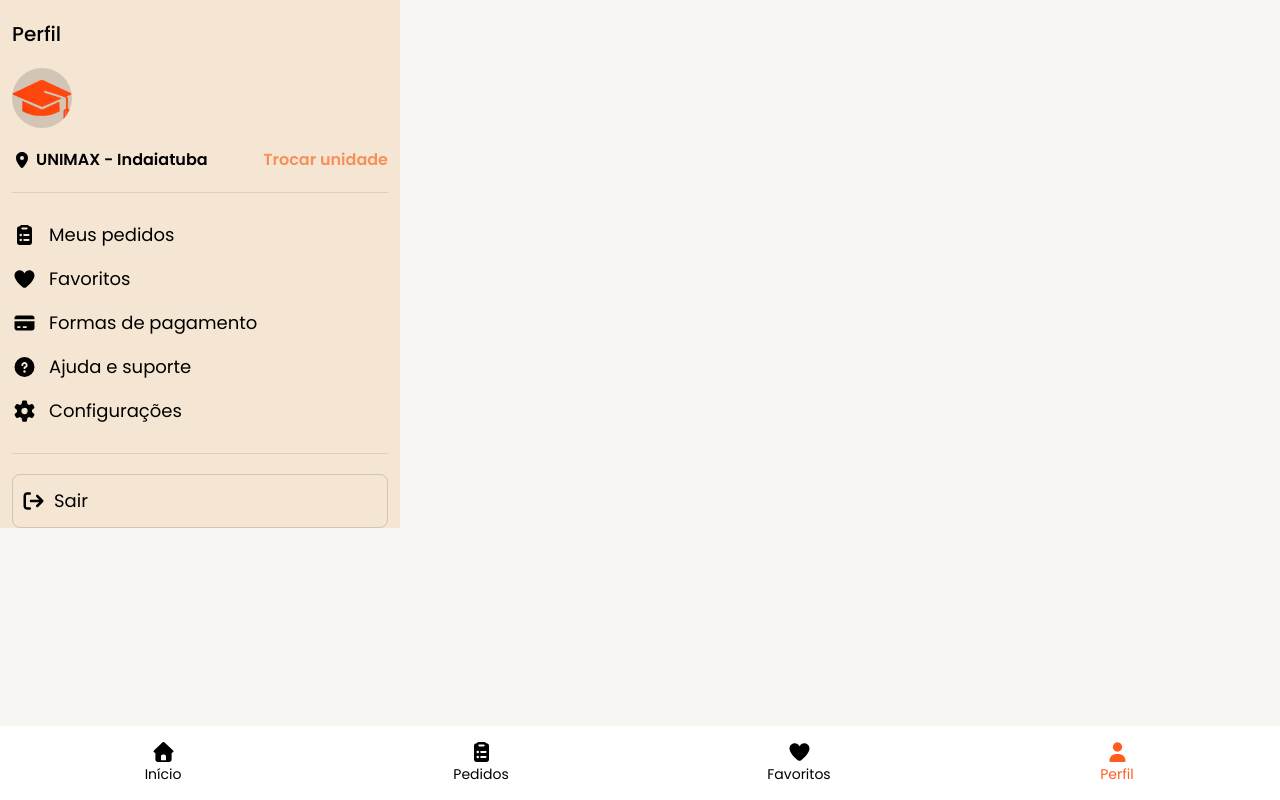
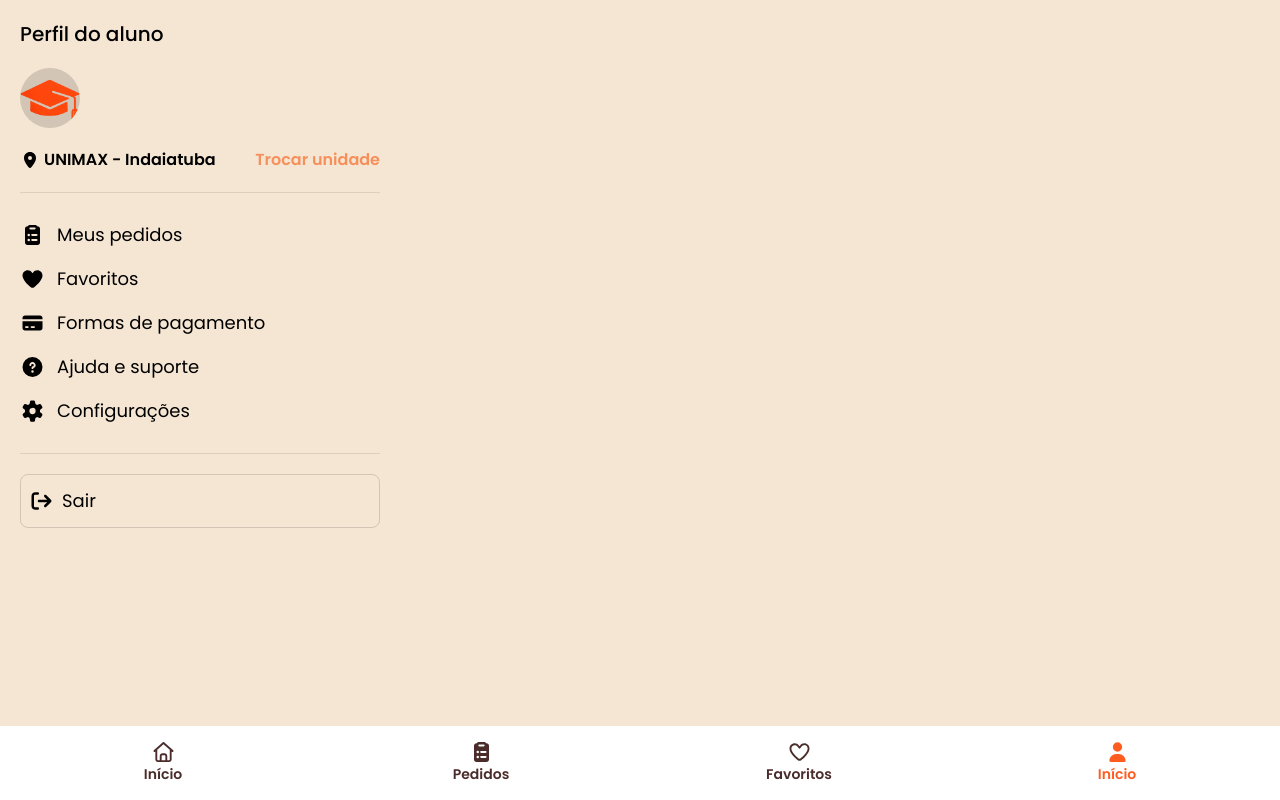
Before and after one commit to michaelcostaribeiro/unifood-frontend, a React (Vite) app: page /perfil in a window 1280 px wide. Built offline with nearby package versions, Linux system fonts and the light colour scheme; no server answers; sample sign-in values are in the browser's storage.

Commit message:
profile visual changes

```diff
--- a/index.html
+++ b/index.html
@@ -13,7 +13,7 @@
       href="https://fonts.googleapis.com/css2?family=Poppins:ital,wght@0,100;0,200;0,300;0,400;0,500;0,600;0,700;0,800;0,900;1,100;1,200;1,300;1,400;1,500;1,600;1,700;1,800;1,900&display=swap"
       rel="stylesheet">
   </head>
-  <body style="background-color: #F6F5F1;">
+  <body style="background-color: #F5E6D3;">
     <div id="root"></div>
     <script type="module" src="/src/main.jsx"></script>
   </body>
--- a/src/components/Menu.jsx
+++ b/src/components/Menu.jsx
@@ -1,15 +1,57 @@
 import React from 'react'
 import { NavLink } from 'react-router-dom'
 import { FontAwesomeIcon } from '@fortawesome/react-fontawesome';
-import { faHouse, faClipboardList, faHeart, faUser } from '@fortawesome/free-solid-svg-icons';
+import {
+    faClipboardList as solidClipboard,
+    faUser as solidUser,
+    faHeart as solidHeart,
+    faHouse as solidHouse
+} from '@fortawesome/free-solid-svg-icons';
+import {
+    faUser as regularUser
+    , faHeart as regularHeart
+    , faHouse as regularHouse
+} from '@fortawesome/free-regular-svg-icons';
 
 const Menu = () => {
     return (
-        <ul className='flex px-1 py-4 text-center fixed inset-x-0 z-99 bottom-0 [&>*]:flex-1 bg-white'>
-            <li><NavLink to={'/'} className='menu-btn'><FontAwesomeIcon icon={faHouse} className='text-xl'/>Início</NavLink></li>
-            <li><NavLink to={'/pedidos'} className='menu-btn'><FontAwesomeIcon icon={faClipboardList} className='text-xl' />Pedidos</NavLink></li>
-            <li><NavLink to={'/favoritos'} className='menu-btn'><FontAwesomeIcon icon={faHeart} className='text-xl' />Favoritos</NavLink></li>
-            <li><NavLink to={'/perfil'} className='menu-btn'><FontAwesomeIcon icon={faUser} className='text-xl' />Perfil</NavLink></li>
+        <ul className='flex px-1 py-4 text-center font-semibold fixed inset-x-0 z-99 bottom-0 [&>*]:flex-1 bg-white'>
+            {/* Inicio */}
+            <li><NavLink to={'/'} className='menu-btn'>{({ isActive }) => (
+                <>
+                    <FontAwesomeIcon
+                        icon={isActive ? solidHouse : regularHouse}
+                        className='text-xl' />Início
+                </>
+            )}</NavLink></li>
+
+
+
+
+            {/* Pedidos */}
+            <li><NavLink to={'/pedidos'} className='menu-btn'>
+                <FontAwesomeIcon icon={solidClipboard} className='text-xl' />Pedidos</NavLink>
+            </li>
+
+            {/* Favoritos */}
+            <li><NavLink to={'/favoritos'} className='menu-btn'>{({ isActive }) => (
+                <>
+                    <FontAwesomeIcon
+                        icon={isActive ? solidHeart : regularHeart}
+                        className={`text-xl`} />Favoritos
+                </>
+            )}</NavLink></li>
+
+
+            {/* Perfil */}
+            <li><NavLink to={'/perfil'} className='menu-btn'>{({ isActive }) => (
+                <>
+                    <FontAwesomeIcon
+                        icon={isActive ? solidUser : regularUser}
+                        className='text-xl' />Início
+                </>
+            )}</NavLink></li>
+
         </ul>
     )
 }
--- a/src/index.css
+++ b/src/index.css
@@ -38,7 +38,7 @@
     }
 
     .menu-btn {
-        @apply flex flex-col justify-center items-center text-sm gap-0.5
+        @apply flex flex-col justify-center items-center text-sm gap-0.5 text-ternary transition duration-300;
     }
 
     .menu-btn.active {
--- a/src/pages/Perfil.jsx
+++ b/src/pages/Perfil.jsx
@@ -49,15 +49,15 @@ const Perfil = () => {
     }, [])
 
     return (loggedIn ? (
-        <div className='px-3 pt-5'>
+        <div className='px-5 pt-5'>
             <div className='flex flex-col gap-5'>
-                <h1 className='text-xl font-medium'>Perfil</h1>
+                <h1 className='text-xl font-medium'>Perfil do aluno</h1>
 
                 <div className='flex items-center gap-4'>
                     <img src={icon} alt="" className='w-15 h-15 rounded-full bg-black-transparent-25' />
                     <div>
                         {userInfo && <h2>{`${userInfo['first_name']} ${userInfo['last_name']}`}</h2>}
-                        {userInfo && <p>{userInfo['email']}</p>}
+                        {userInfo && <p className='text-sm'>{userInfo['email']}</p>}
                     </div>
                 </div>
                 <div className='flex justify-between  font-semibold'>
```
